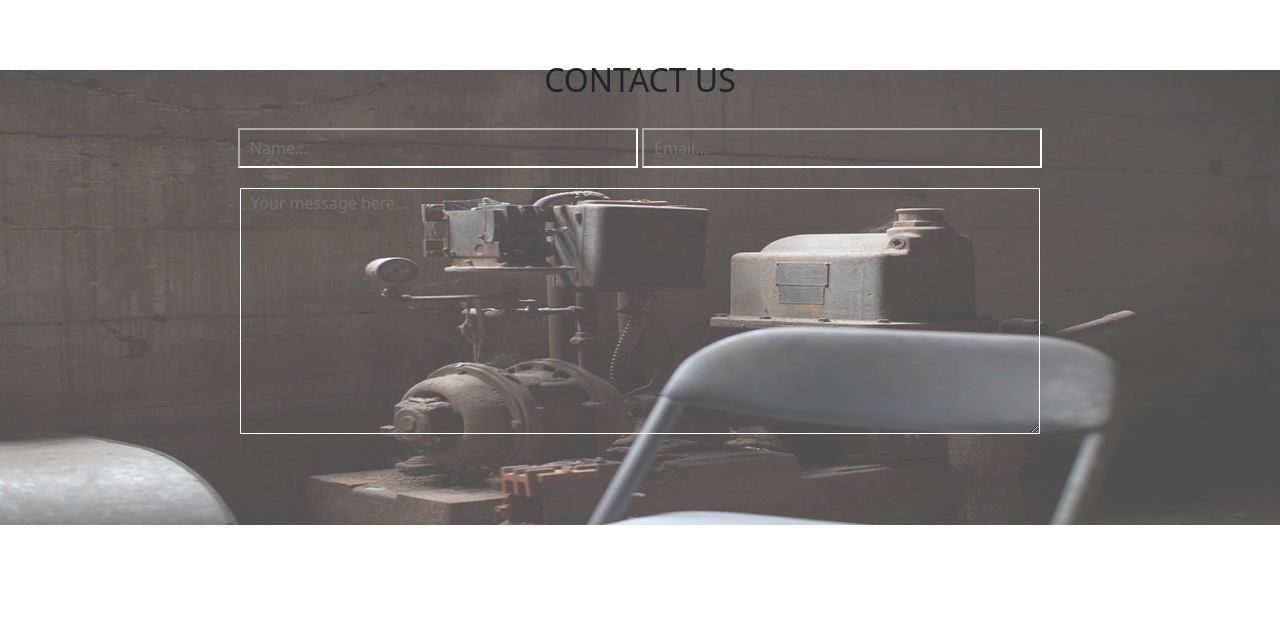
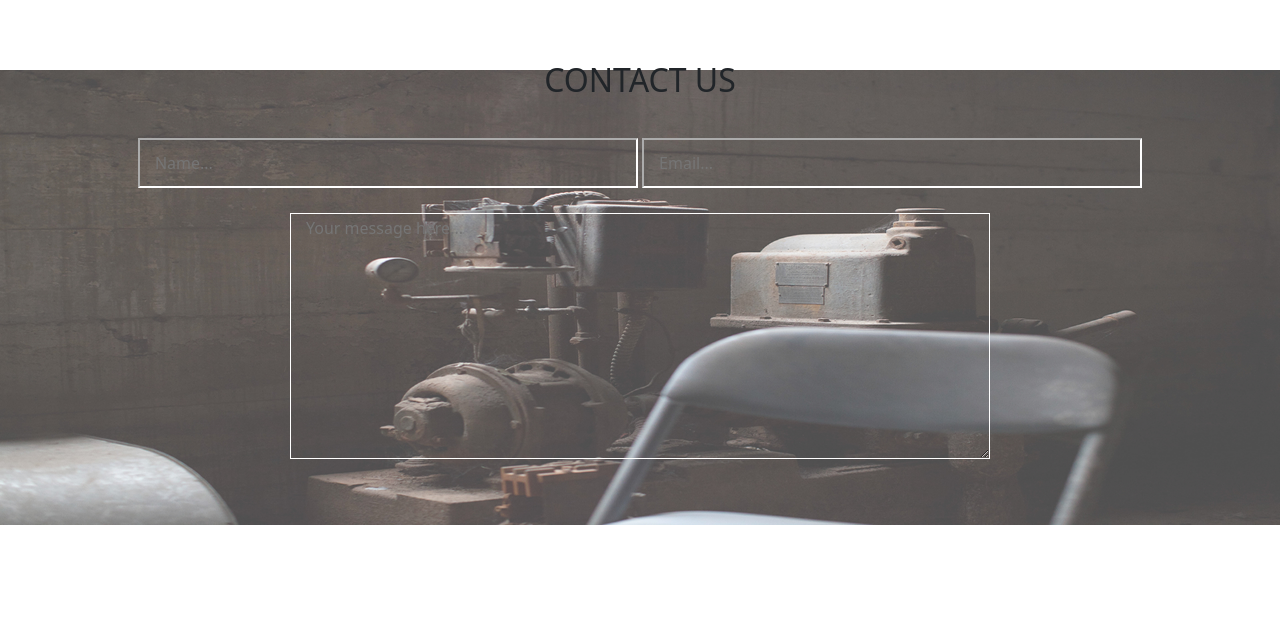
Before and after one commit to steph-64/Delani-studio, a plain HTML site: page index.html in a window 1280 px wide. Shown: the part 2493-3118 px from the top of the page. Drawn offline with nearby package versions, Linux system fonts and the light colour scheme.

Commit message:
add final files

```diff
--- a/index.html
+++ b/index.html
@@ -13,7 +13,7 @@
 </head>
 
 <body style="text-align: center;">
-    <div class="welcome">
+    <div id="intro">
         <img src="./logo.png" alt="">
         <p>
             <h1>WELCOME</h1>
@@ -44,7 +44,7 @@
         </p>
     </div>
 
-    <div class="services">
+    <div id="steph">
         <h2>SERVICES</h2>
         <p>
             Before we sign a contract or write a line of code our team will spend the necessary time needed to understand your product vision.
@@ -118,7 +118,7 @@
             <img src="./work8.jpg" alt="" style="height: 300px;width: 366px;padding: 5px;">
         </div>
     </div>
-    <div class="contact">
+    <div id ="final">
         <h2>CONTACT US</h2>
         <form>
             <input class="input-field" type="text" placeholder="Name...">
--- a/style.css
+++ b/style.css
@@ -1,5 +1,5 @@
 @import url('https://fonts.googleapis.com/css2?family=Lato:wght@300&display=swap');
-.welcome {
+#intro{
     padding: 8%;
     color: white;
     background-image:url(./images/h1img.jpg);
@@ -10,7 +10,7 @@
     width: 100%;
 }
 
-.services {
+ #steph{
     color: white;
     background-image:url(./images/s_image.jpg);
     background-position: center;
@@ -21,7 +21,7 @@
     width: 100%;
 }
 
-.contact {
+#final{
     background-image:url(./images/del.jpg);
     background-position: center;
     background-repeat: no-repeat;
@@ -32,23 +32,22 @@
 }
 
 .input-field {
-    font: ;
     background: none;
-    width: 400px;
-    height: 40px;
-    margin-top: 20px;
-    padding-left: 10px;
-    padding-right: 10px;
+    width: 500px;
+    height: 50px;
+    margin-top: 30px;
+    padding-left: 15px;
+    padding-right: 15px;
     border-color: white;
     outline: none;
     background: transparent;
 }
 
 .input-field1 {
-    width: 800px;
-    margin-top: 20px;
-    padding-left: 10px;
-    padding-right: 10px;
+    width: 700px;
+    margin-top: 25px;
+    padding-left: 15px;
+    padding-right: 15px;
     border-color: white;
     outline: none;
     background: transparent;
```
